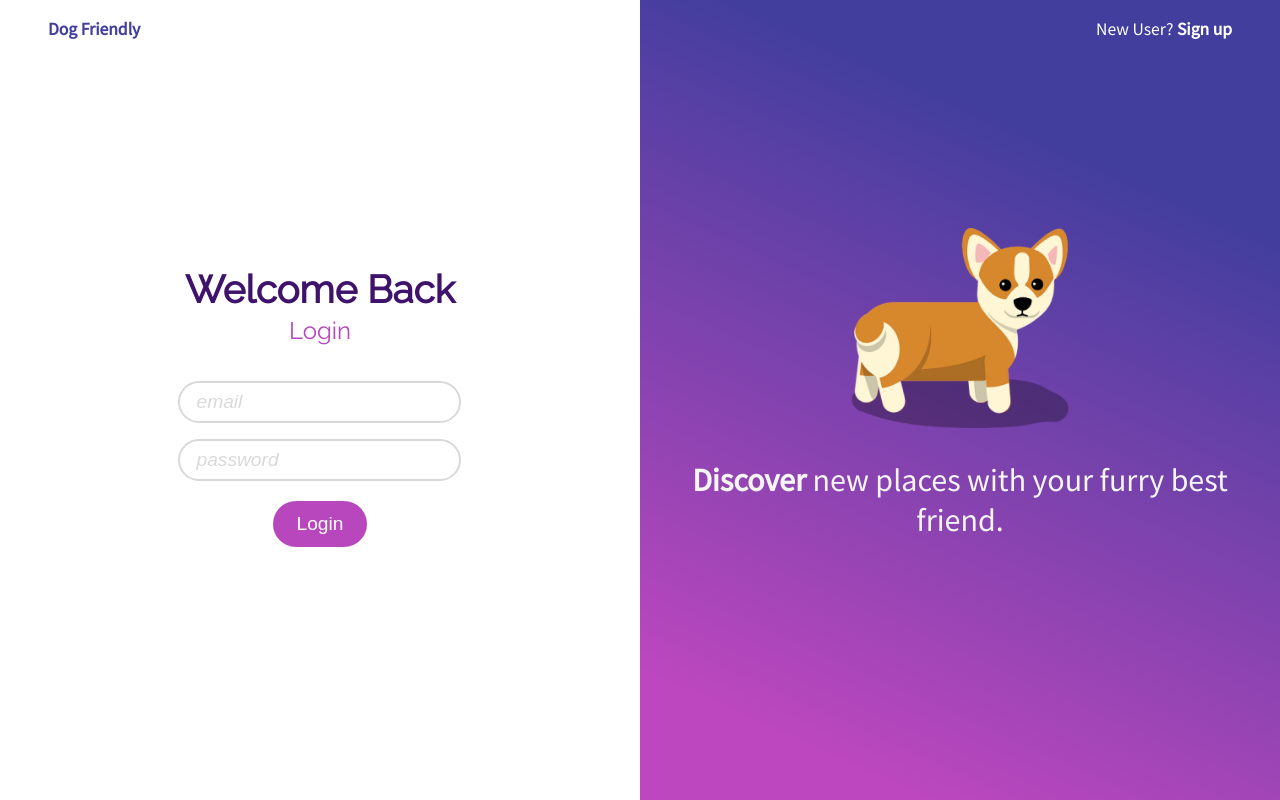
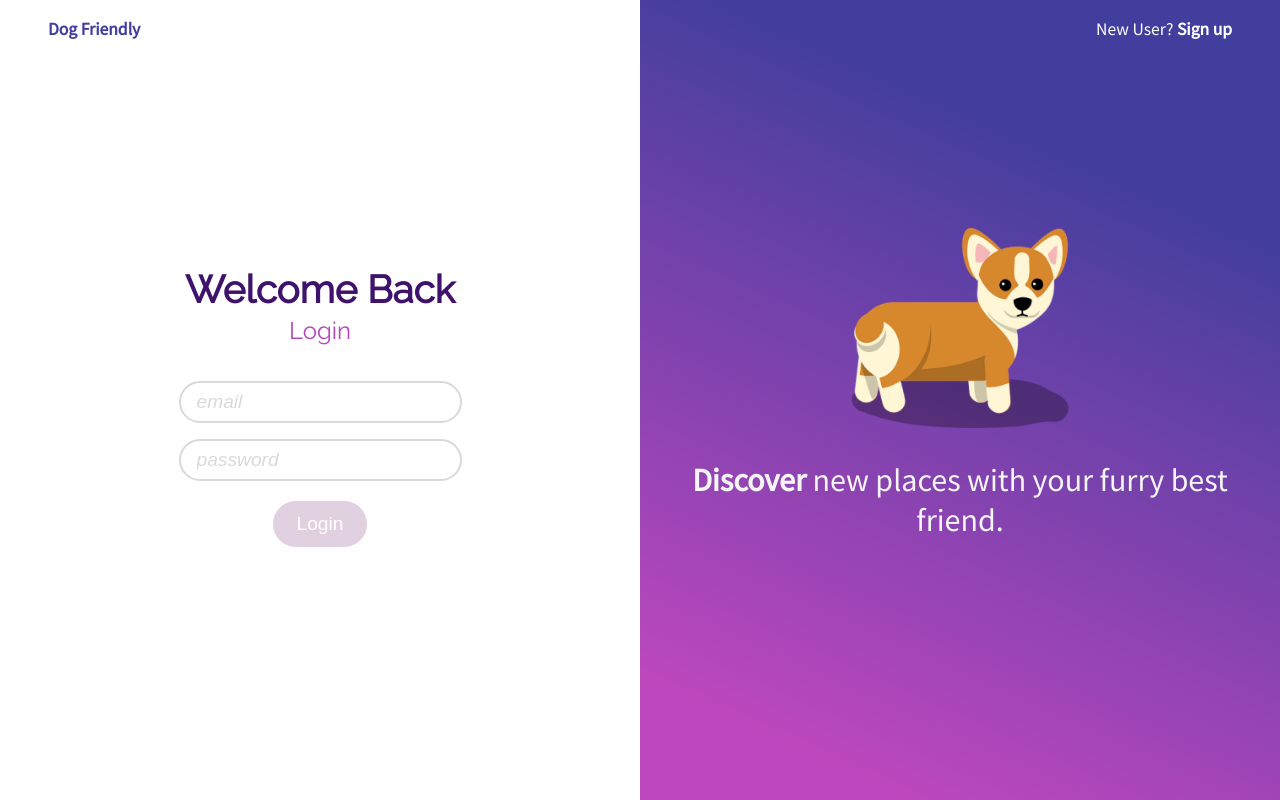
Before and after one commit to bmedvedec/DogFriendly, a Next.js app in the folder IzvorniKod/: page /login in a window 1280 px wide. Built offline with nearby package versions, Linux system fonts and the light colour scheme; no server answers.

Commit message:
login handle no user with given email&pass
forma ne dozvoljava submit dok se ne zadovolje uvjeti sanitizacije inputa

ukoliko firebase javi error prilikom pokušaja prijave s upisanim podatcima, korisniku se prikazuje loading spinner i potom ispis greške

```diff
--- a/IzvorniKod/pages/login.jsx
+++ b/IzvorniKod/pages/login.jsx
@@ -1,8 +1,9 @@
 import styles from "../styles/login.module.scss";
 import Layout from "../components/layout";
 import { useRouter } from "next/router";
-import { useState } from "react";
+import { useEffect, useState } from "react";
 import { useAuth } from "../lib/context";
+import { CircularProgress } from "@mui/material";
 
 // funkcija za login sa emailom i passwordom koja prima parametre email i password u sklopu params objekta
 export default function Login(params) {
@@ -10,6 +11,8 @@ export default function Login(params) {
 	const [email, setEmail] = useState("");
 	const [password, setPassword] = useState("");
 	const [error, setError] = useState("");
+	const [loading, setLoading] = useState(false);
+	const [disabled, setDisabled] = useState(true);
 	// inicijalizacija hook-a za autentifikaciju
 	const { firebaseEmailPassSignIn } = useAuth();
 	const router = useRouter();
@@ -17,20 +20,32 @@ export default function Login(params) {
 	//funckija koja se izvrsava na pritisak gumba
 	function handleSubmit(event) {
 		event.preventDefault();
+		setLoading(true);
+		console.log("loading");
 
 		// predajemo email i password custom hooku koji komunicira sa firebaseom
 		// ako je uspjesno autentificiranje, preusmjeri na pocetnu stranicu
 		firebaseEmailPassSignIn(email, password)
 			.then((authUser) => {
+				console.log("uspješno");
 				router.push("/");
 			})
 			.catch((error) => {
-        console.log("caught error", error);
-        const errorCode = error.code;
-        const errorMessage = error.message;
-        setError(errorMessage);
+				setError(
+					"User with this email and password combination does not exist"
+				);
 			});
+		setLoading(false);
+		console.log("done loading");
 	}
+
+	useEffect(() => {
+		if (email.includes("@") && email.length >= 5 && !email.includes(" ") && password.length >= 8) {
+			setDisabled(false);
+		} else {
+			setDisabled(true);
+		}
+	}, [email, password]);
 
 	// prikaz forme za login
 	return (
@@ -47,10 +62,25 @@ export default function Login(params) {
 						</div>
 
 						<div className={styles.heading}>
-              <h1 className={styles.headingWelcome}>Welcome Back</h1>
+							<h1 className={styles.headingWelcome}>
+								Welcome Back
+							</h1>
 							<h2 className={styles.headingLogin}>Login</h2>
 						</div>
-            {error && <p className="error">{error}</p>}
+						{loading && (
+							<CircularProgress
+								style={{ color: "#b847bd" }}
+								size="1.2rem"
+							/>
+						)}
+						{error && (
+							<p
+								className="error"
+								style={{ textAlign: "center" }}
+							>
+								{error}
+							</p>
+						)}
 						<div className="email-container">
 							<input
 								type="email"
@@ -72,7 +102,12 @@ export default function Login(params) {
 								}}
 							/>
 						</div>
-            <input className={styles.button} type="submit" value="Login" />
+						<input
+							className={styles.button}
+							type="submit"
+							value="Login"
+							disabled={disabled}
+						/>
 					</form>
 				</div>
 
--- a/IzvorniKod/styles/PrivatnaForm.module.scss
+++ b/IzvorniKod/styles/PrivatnaForm.module.scss
@@ -13,7 +13,11 @@
 
     &:disabled {
         background: #e0d0e0;
-        border: 4px solid #e0d0e0;
         cursor: not-allowed;
     }
+
+    &:focus {
+        outline: none;
+        border: 0px;
+    }
 }
--- a/IzvorniKod/styles/globals.scss
+++ b/IzvorniKod/styles/globals.scss
@@ -51,6 +51,10 @@ input {
 	&[type=number] {
 		-moz-appearance: textfield;
 	}
+	&::-webkit-inner-spin-button, &::-webkit-outer-spin-button {
+		-webkit-appearance: none;
+		margin: 0;
+	}
 }
 
 select {
@@ -93,6 +97,10 @@ button:hover {
 		color: white;
 		cursor: pointer;
 		transition: 0.2s ease-in-out;
+	}
+
+	&:focus {
+		outline: none;
 	}
 }
 
@@ -164,6 +172,7 @@ form {
 	align-items: center;
 	gap: 16px;
 	width: 60%;
+	max-width: 350px;
 }
 
 .error {
--- a/IzvorniKod/styles/login.module.scss
+++ b/IzvorniKod/styles/login.module.scss
@@ -89,6 +89,16 @@
         border: 4px solid #dba3de;
         cursor: pointer;
     }
+
+    &:focus {
+        outline: none;
+        border: 4px solid #dba3de;
+    }
+
+    &:disabled {
+        background: #e0d0e0;
+        cursor: not-allowed;
+    }
 }
 
 .rightSide {
```
Also changed, not shown: IzvorniKod/lib/firebase.js. Lines whose indentation alone changed are shown as unchanged.
